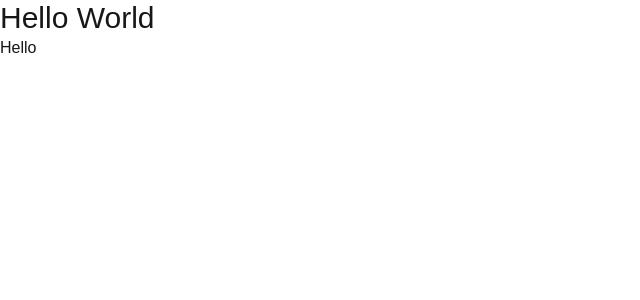
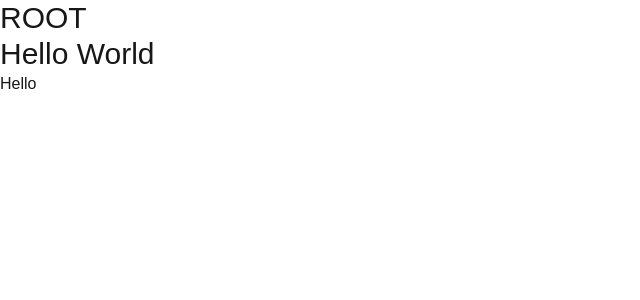
Before and after one commit to user10x/ycombinator, a Next.js app: page / in a window 1280 px wide. Shown: the top 300 px of the page, without its empty margins (0-640 px from the left). Built offline with nearby package versions, Linux system fonts and the light colour scheme.

Commit message:
root layout

```diff
--- a/app/layout.tsx
+++ b/app/layout.tsx
@@ -27,7 +27,9 @@ export default function RootLayout({
       <body
         className={`${geistSans.variable} ${geistMono.variable} antialiased`}
       >
+      <h1 className="text-3xl">ROOT</h1>
         {children}
+
       </body>
     </html>
   );
```
